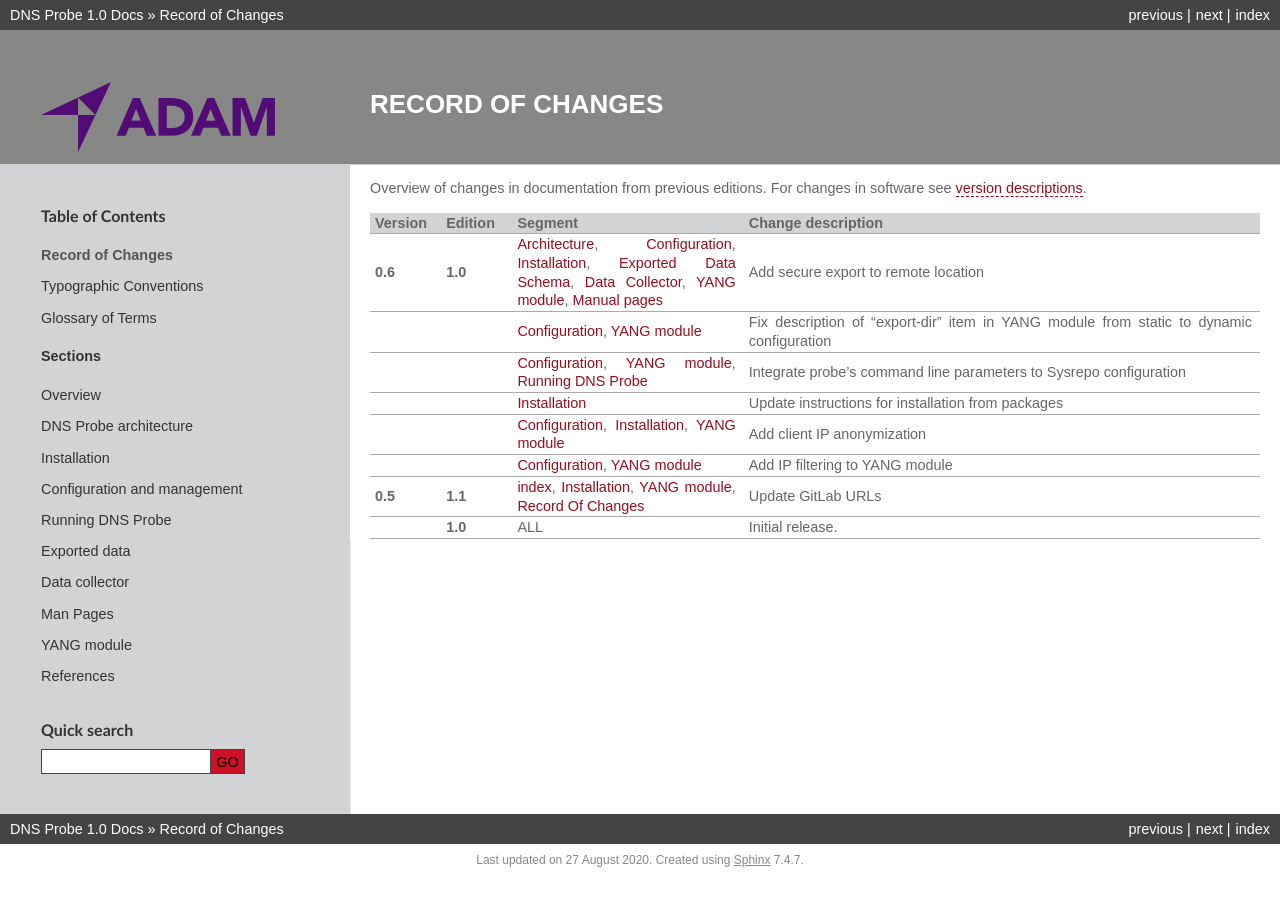
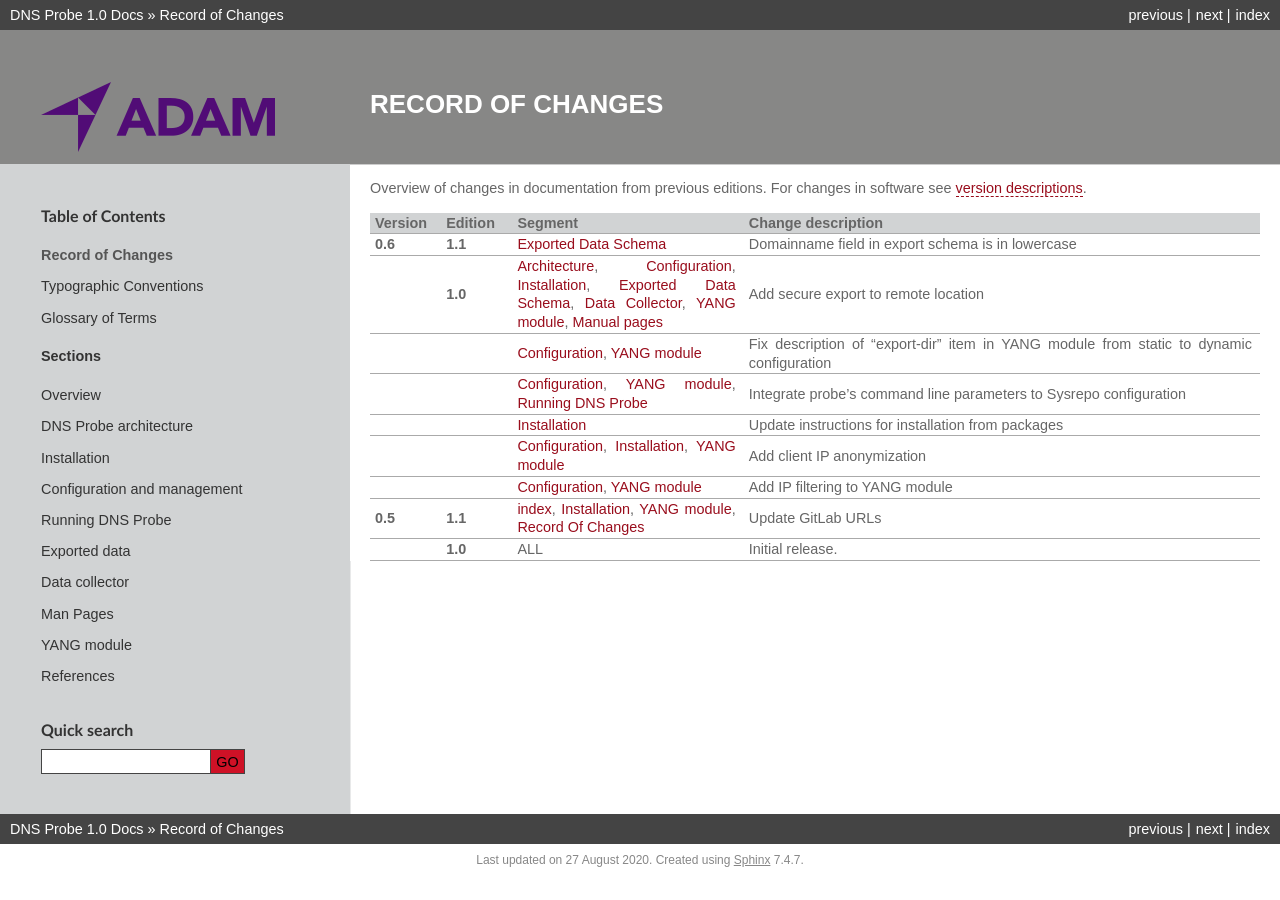
Before and after one commit to CZ-NIC/dns-probe, a Sphinx documentation site: the page built from doc/RecordOfChanges.rst, in a window 1280 px wide. Built offline with Sphinx 7.4.7, drawn with Linux system fonts in a browser that asks for light colours.

Commit message:
Sphinx: Update domainname field in exported data schema

```diff
--- a/doc/ExportedDataSchema.rst
+++ b/doc/ExportedDataSchema.rst
@@ -89,7 +89,7 @@ Entrada schema.
 +---------------------------------+-----------+--------------------------------------+-------------------------------------------------------------+
 | qname                           | STRING    | query-name-index                     | Full qname, without final dot                               |
 +---------------------------------+-----------+--------------------------------------+-------------------------------------------------------------+
-| domainname                      | STRING    | query-name-index                     | Last two domains (or TLD + 1 label)                         |
+| domainname                      | STRING    | query-name-index                     | Last two domains (or TLD + 1 label) in lowercase            |
 +---------------------------------+-----------+--------------------------------------+-------------------------------------------------------------+
 | len                             | INT32     | XXX                                  | Request packet length                                       |
 +---------------------------------+-----------+--------------------------------------+-------------------------------------------------------------+
--- a/doc/RecordOfChanges.rst
+++ b/doc/RecordOfChanges.rst
@@ -16,6 +16,10 @@ For changes in software see `version descriptions <https://gitlab.nic.cz/adam/dn
      - Segment
      - Change description
    * - **0.6**
+     - **1.1**
+     - :doc:`Exported Data Schema <ExportedDataSchema>`
+     - Domainname field in export schema is in lowercase
+   * -
      - **1.0**
      - :doc:`Architecture <Architecture>`, :doc:`Configuration <Configuration>`, :doc:`Installation <Installation>`,
        :doc:`Exported Data Schema <ExportedDataSchema>`, :doc:`Data Collector <DataCollector>`,
--- a/doc/index.rst
+++ b/doc/index.rst
@@ -15,7 +15,7 @@ scanned requests and responses.
       which means that it contains authoring/editing/managing notes
       in addition to the actual content.
 
-:Edition: :doc:`1.0 <RecordOfChanges>`
+:Edition: :doc:`1.1 <RecordOfChanges>`
 
 :Source: The source code of this documentation is open and can be found
          on `GitLab <https://gitlab.nic.cz/adam/dns-probe/-/tree/master/doc>`_.
```
